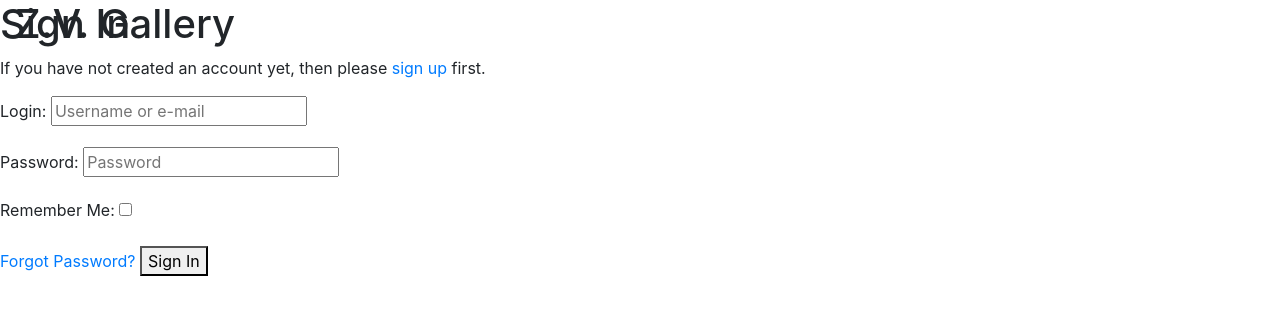
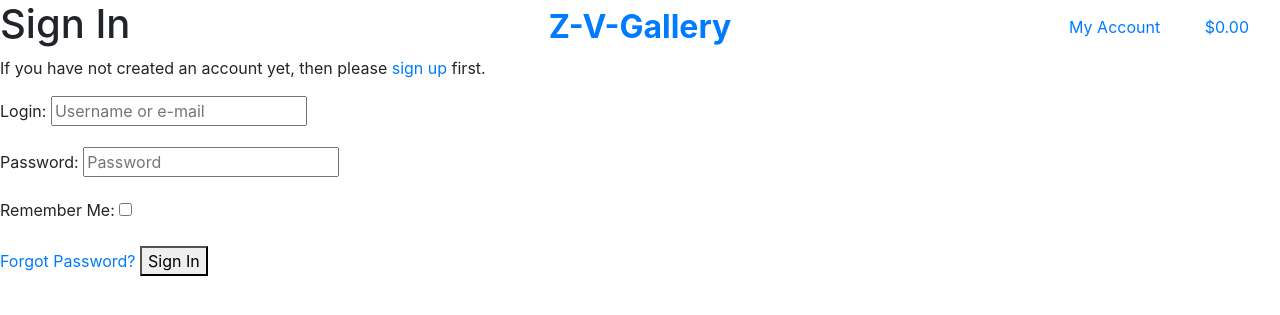
Before and after one commit to OndrejValla/Z-V-GALLERY, a Django app: page /accounts/login/ in a window 1280 px wide. Shown: the top 315 px of the page. Run offline with Django 3.2, Linux system fonts and the light colour scheme; some libraries are stand-ins or nearby versions.

Commit message:
Created Top Navbar for base.html

```diff
--- a/templates/base.html
+++ b/templates/base.html
@@ -39,13 +39,72 @@
     {% block extra_js %}
     {% endblock %}
 
-    <title>Z.V. Gallery {% block extra_title %}{% endblock %}</title>
+    <!-- Favicon -->
+    <link rel="icon" type="image/png" sizes="16x16" href="static/favicon-16x16.png">
+    <title>Z-V-Gallery {% block extra_title %}{% endblock %}</title>
 </head>
 
 <body>
     <header class="container-fluid fixed-top">
-        <h1>Z.V. Gallery</h1>
+        <div class="row">
+            <div class="col-3">
+            </div>
+            <!-- Logo Header -->
+            <div class="col-6 my-auto py-1 py-lg-0 text-center">
+                <a href="{% url 'home' %}" class="nav-link main-logo-link">
+                    <h2 class="logo-font text-black my-0"><strong>Z-V-Gallery</strong></h2>
+                </a>
+            </div>
+            <!-- Accounts & Basket -->
+            <div class="col-3 my-auto py-lg-0">
+                <ul class="list-inline list-unstyled text-center text-lg-right my-0">
+                    <li class="list-inline-item dropdown">
+                        <a class="text-black nav-link" href="#" id="user-options" data-toggle="dropdown"
+                            aria-haspopup="true" aria-expanded="false">
+                            <div class="text-center">
+                                <div><i class="fas fa-user fa-lg"></i></div>
+                                <p class="my-0">My Account</p>
+                            </div>
+                        </a>
+                        <div class="dropdown-menu border-0" aria-labelledby="user-options">
+                            {% if request.user.is_authenticated %}
+                            {% if request.user.is_superuser %}
+                            <a href="" class="dropdown-item">Product Management</a>
+                            {% endif %}
+                            <a href="" class="dropdown-item">My Profile</a>
+                            <a href="{% url 'account_logout' %}" class="dropdown-item">Logout</a>
+                            {% else %}
+                            <a href="{% url 'account_signup' %}" class="dropdown-item">Register</a>
+                            <a href="{% url 'account_login' %}" class="dropdown-item">Login</a>
+                            {% endif %}
+                        </div>
+                    </li>
+                    <li class="list-inline-item">
+                        <a class="{% if grand_total %}text-info font-weight-bold{% else %}text-black{% endif %} nav-link"
+                            href="">
+                            <div class="text-center">
+                                <div><i class="fas fa-shopping-bag fa-lg"></i></div>
+                                <p class="my-0">
+                                    {% if grand_total %}
+                                    ${{ grand_total|floatformat:2 }}
+                                    {% else %}
+                                    $0.00
+                                    {% endif %}
+                                </p>
+                            </div>
+                        </a>
+                    </li>
+                </ul>
+            </div>
+        </div>
     </header>
+
+
+
+
+
+
+
 
     {% if messages %}
     <div class="message-container"></div>
```
Also changed, not shown: home/templates/home/index.html (+12 -1 lines), manage.py (line endings or trailing spaces), static/favicon-16x16.png (added).
